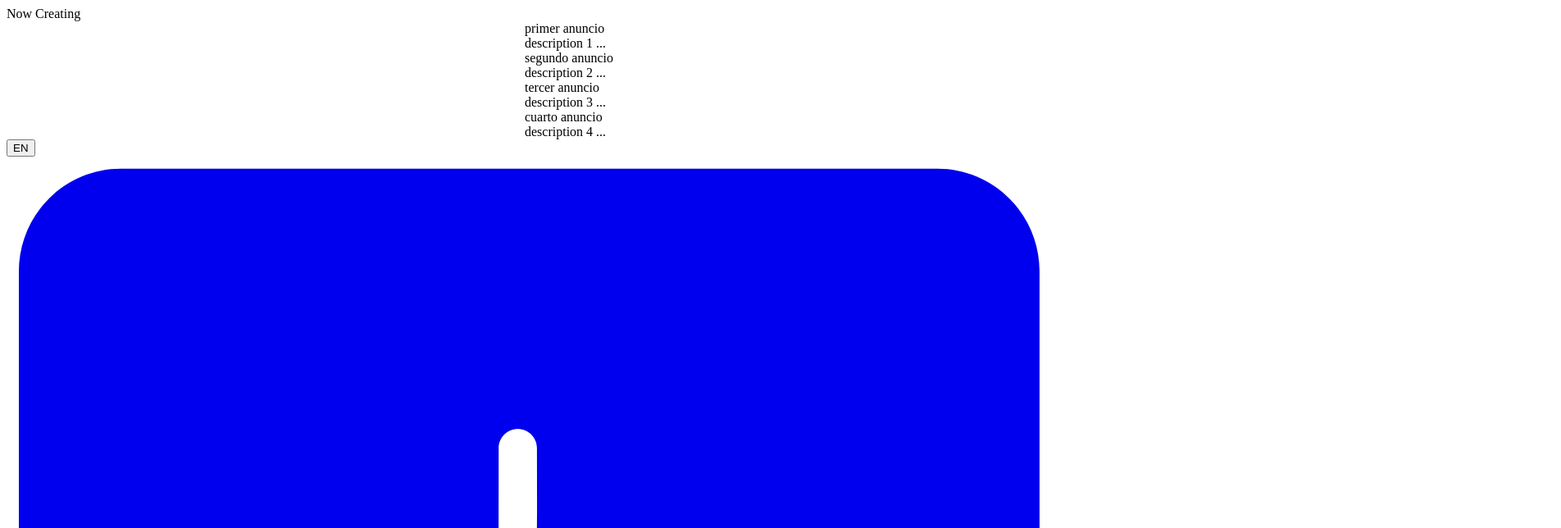
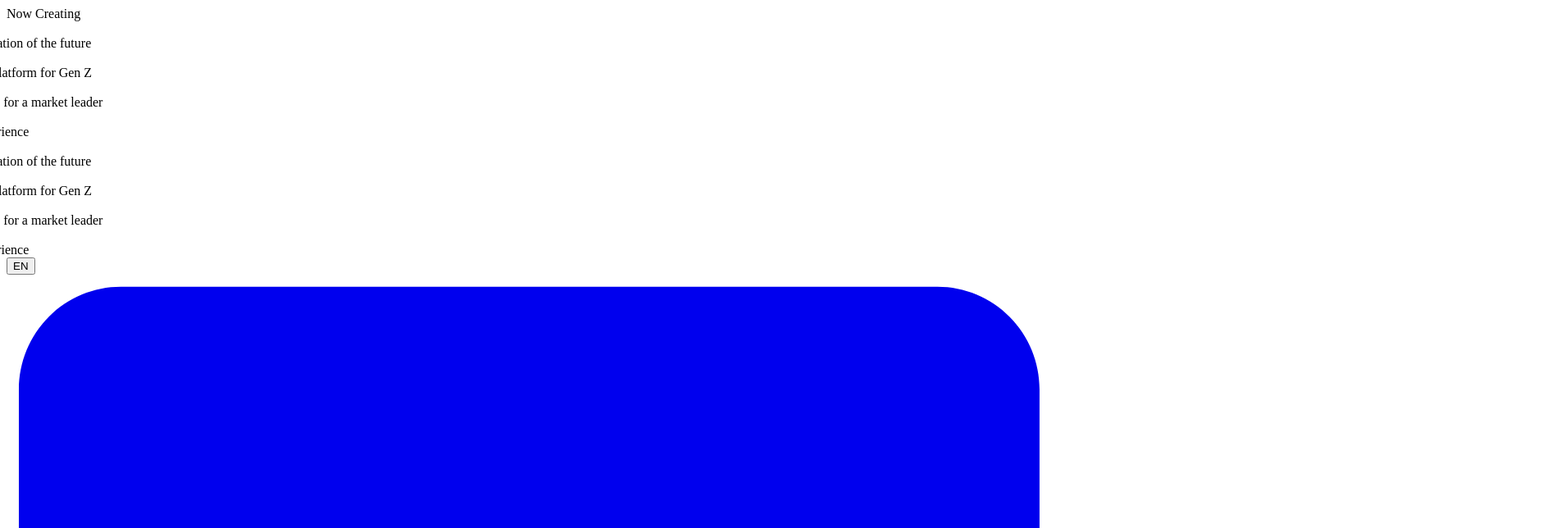
Before and after one commit to dantehduran/cutthecode-lp, a Nuxt app: page / in a window 1280 px wide. Shown: the top 644 px of the page at 82% size, 1904 px wide, since content can reach past the window. Built offline with nearby package versions, Linux system fonts and the light colour scheme.

Commit message:
better horizontal scroll animation

```diff
--- a/components/header/notification.vue
+++ b/components/header/notification.vue
@@ -1,5 +1,14 @@
 <script setup lang="ts">
 import { Button } from "../ui/button";
+const items = [
+  { title: "Reducations", desc: "A platform for the education of the future" },
+  {
+    title: "Samsung x Skybox",
+    desc: "Next-level inspiration platform for Gen Z",
+  },
+  { title: "SelektHuis", desc: "  Growth-driven platform for a market leader" },
+  { title: "Jay-Jay Boske", desc: "Personal branding experience" },
+];
 </script>
 
 <template>
@@ -21,27 +30,21 @@ import { Button } from "../ui/button";
         <div
           class="w-10 md:w-28 z-10 h-full absolute inset-y-0 right-0 bg-gradient-to-l from-background"
         ></div>
-        <div class="whitespace-nowrap telepromt flex w-full gap-8">
-          <div class="flex gap-2">
-            <div class="opacity-80">primer anuncio</div>
-            <div class="opacity-40">description 1 ...</div>
-          </div>
-          <div class="flex gap-2">
-            <div class="opacity-80">segundo anuncio</div>
-            <div class="opacity-40">description 2 ...</div>
-          </div>
-          <div class="flex gap-2">
-            <div class="opacity-80">tercer anuncio</div>
-            <div class="opacity-40">description 3 ...</div>
-          </div>
-          <div class="flex gap-2">
-            <div class="opacity-80">cuarto anuncio</div>
-            <div class="opacity-40">description 4 ...</div>
+        <div class="whitespace-nowrap telepromt flex max-w-fit gap-8">
+          <div
+            v-for="(item, index) in [...items, ...items]"
+            :key="index"
+            class="flex gap-2"
+          >
+            <div class="opacity-80">{{ item.title }}</div>
+            <div class="opacity-40">
+              {{ item.desc }}
+            </div>
           </div>
         </div>
       </div>
       <div class="ml-0 md:ml-4 flex items-center bg-scroll w-12 min-w-[3rem]">
-        <!--FIX: border color and gh color-->
+        <!--TODO: border color and gh color-->
         <Button variant="outline" class="rounded-full">EN</Button>
       </div>
     </div>
@@ -50,11 +53,8 @@ import { Button } from "../ui/button";
 
 <style>
 @keyframes text-scroll {
-  0% {
-    transform: translateX(100%);
-  }
-  100% {
-    transform: translateX(-100%);
+  to {
+    transform: translateX(calc(-50% - 1rem));
   }
 }
 .telepromt {
```
